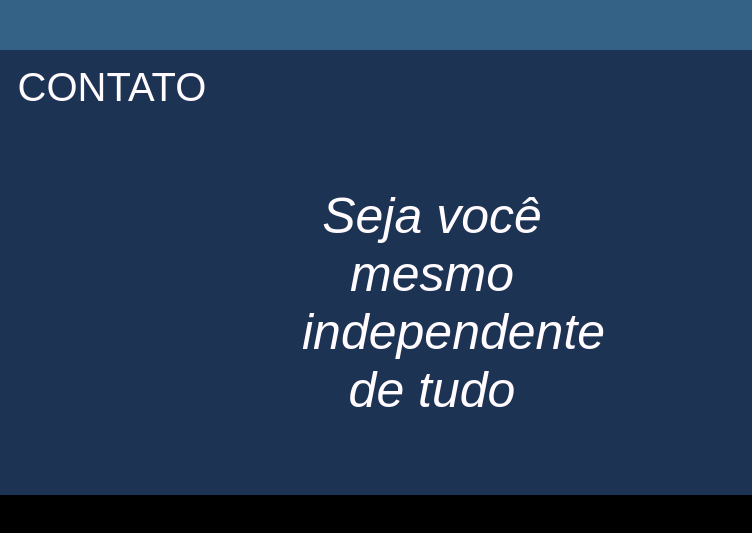
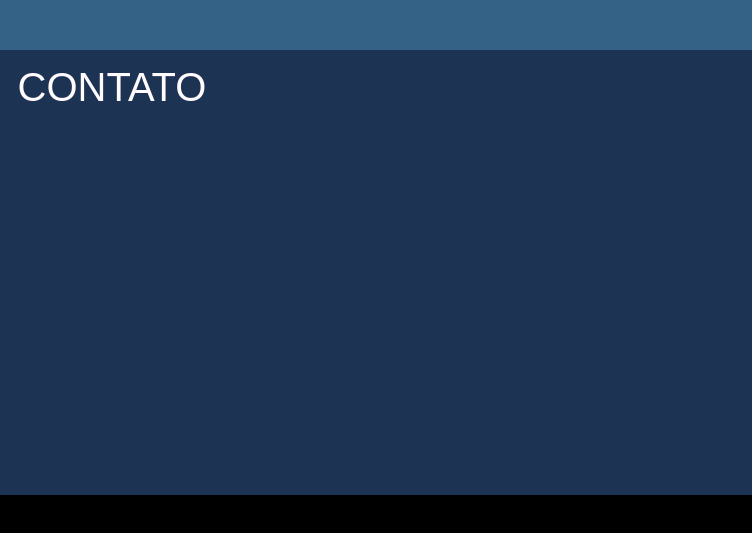
Before and after one commit to musilvasampaio15-create/portifolio_landpage-main, a plain HTML site: page index.html in a window 1280 px wide. Shown: the part 2260-2793 px from the top of the page, 528-1280 px from the left. Drawn offline with Linux system fonts and the light colour scheme; a web font is replaced by a local one.

Commit message:
att final 2.0

```diff
--- a/index.html
+++ b/index.html
@@ -194,9 +194,6 @@
                 </div>
             </div>
 
-            <div class="right-cont">
-                <h4>Seja você mesmo independente de tudo</h4>
-            </div>
         </div>
 
 
```
